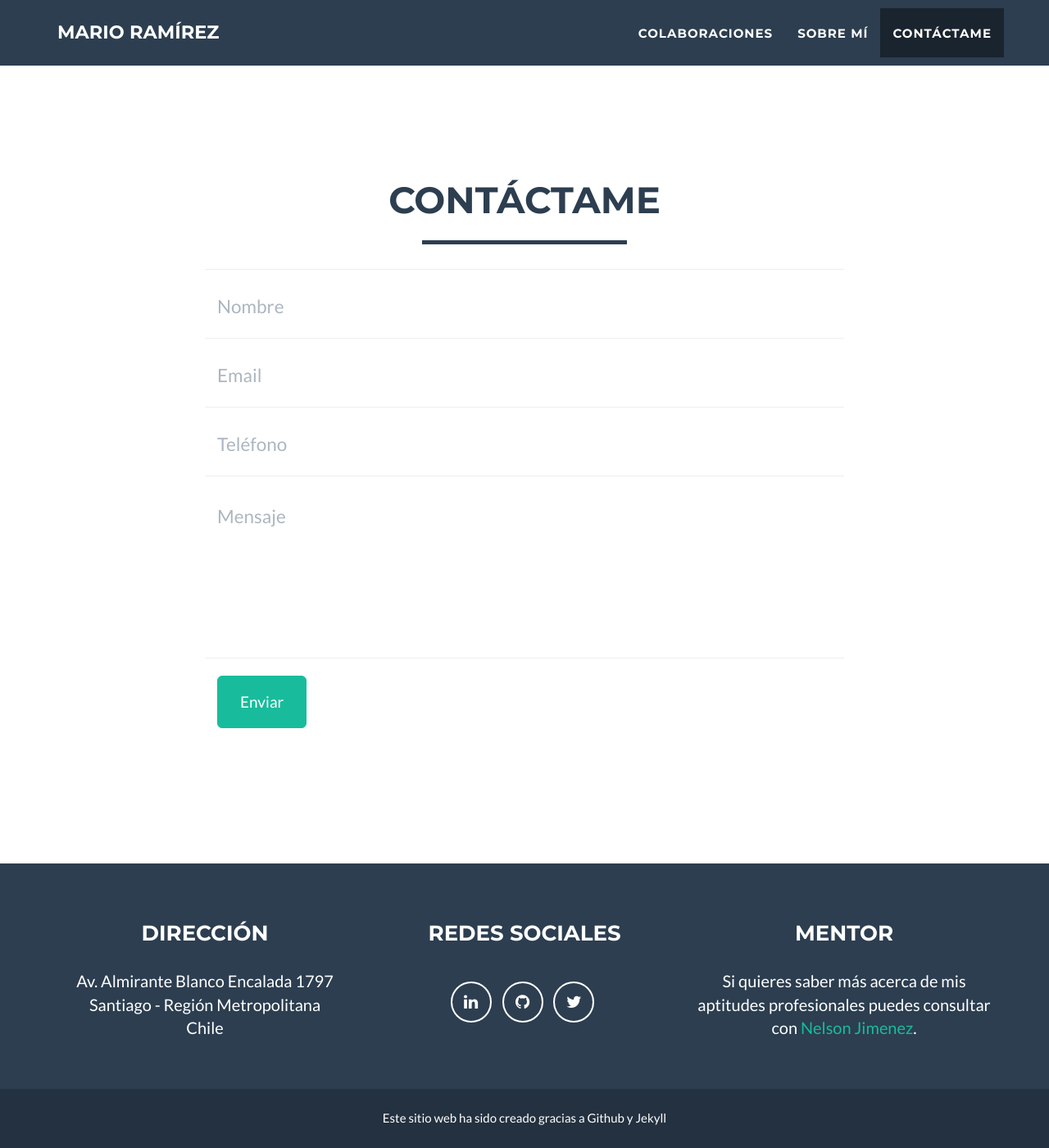
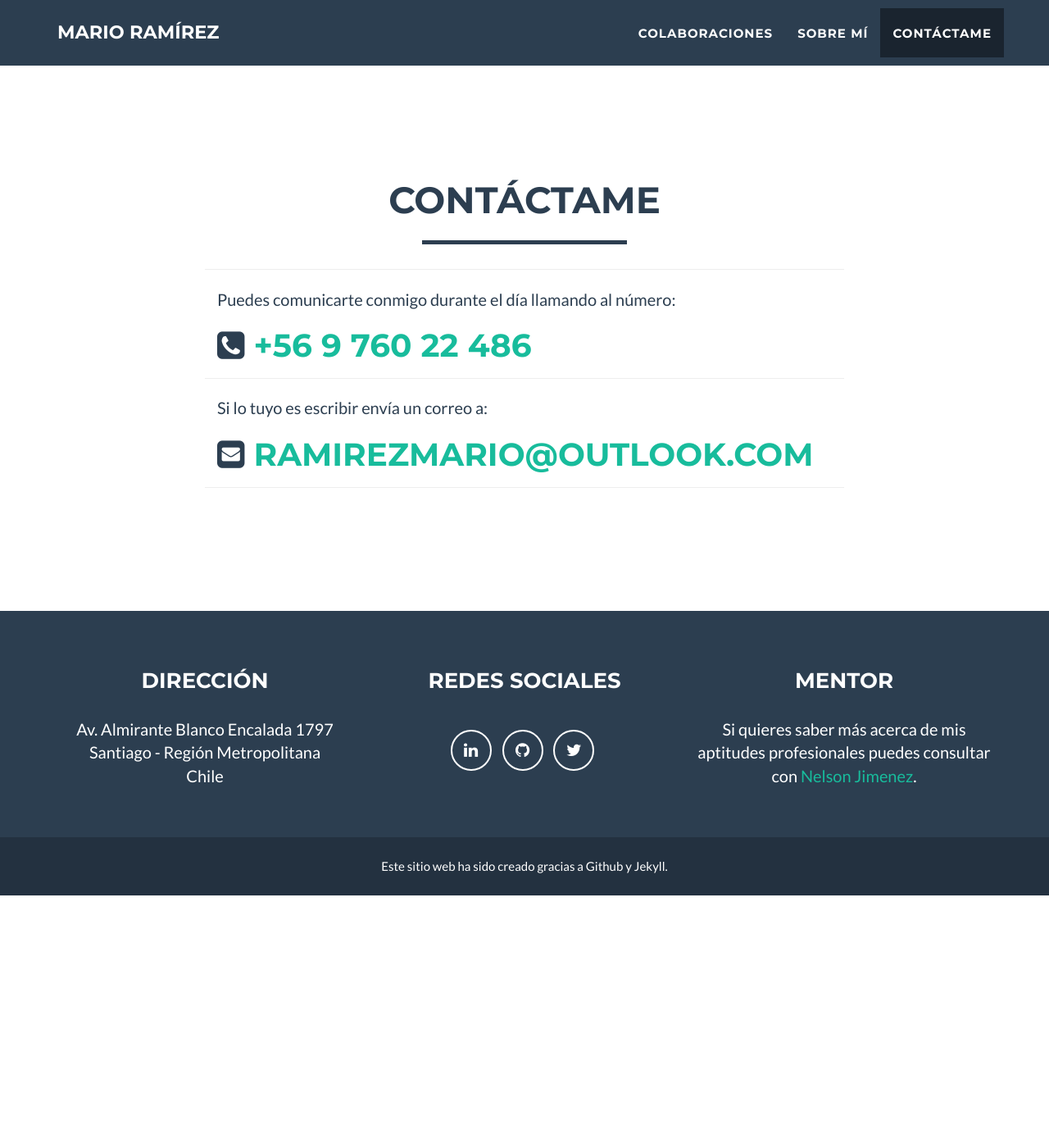
Before and after one commit to MarioRamirez/MarioRamirez.github.io, a Jekyll site: the page built from index.html, in a window 1280 px wide and 1400 px high, scrolled down 2071 px. Shown: the whole window at 82% size. Built offline with Jekyll 4.4.1, drawn with Linux system fonts in a browser that asks for light colours; after the commit the page ends 3163 px from its top, so only the background shows below that.

Commit message:
Add phone and email

```diff
--- a/_includes/contact.html
+++ b/_includes/contact.html
@@ -14,37 +14,17 @@
                     <form name="sentMessage" id="contactForm" novalidate>
                         <div class="row control-group">
                             <div class="form-group col-xs-12 floating-label-form-group controls">
-                                <label>Nombre</label>
-                                <input type="text" class="form-control" placeholder="Nombre" id="name" required data-validation-required-message="Please enter your name.">
-                                <p class="help-block text-danger"></p>
+                                <br/>
+                                <p>Puedes comunicarte conmigo durante el día llamando al número:</p>
+                                <h1><i class="fa fa-phone-square"></i> <a href="tel:+56976022486">+56 9 760 22 486</a></h1>
                             </div>
                         </div>
                         <div class="row control-group">
                             <div class="form-group col-xs-12 floating-label-form-group controls">
-                                <label>Email</label>
-                                <input type="email" class="form-control" placeholder="Email" id="email" required data-validation-required-message="Please enter your email address.">
-                                <p class="help-block text-danger"></p>
-                            </div>
-                        </div>
-                        <div class="row control-group">
-                            <div class="form-group col-xs-12 floating-label-form-group controls">
-                                <label>Teléfono</label>
-                                <input type="tel" class="form-control" placeholder="Teléfono" id="phone" required data-validation-required-message="Please enter your phone number.">
-                                <p class="help-block text-danger"></p>
-                            </div>
-                        </div>
-                        <div class="row control-group">
-                            <div class="form-group col-xs-12 floating-label-form-group controls">
-                                <label>Mensaje</label>
-                                <textarea rows="5" class="form-control" placeholder="Mensaje" id="message" required data-validation-required-message="Please enter a message."></textarea>
-                                <p class="help-block text-danger"></p>
-                            </div>
-                        </div>
-                        <br>
-                        <div id="success"></div>
-                        <div class="row">
-                            <div class="form-group col-xs-12">
-                                <button type="submit" class="btn btn-success btn-lg">Enviar</button>
+                                <br/>
+                                <p>Si lo tuyo es escribir envía un correo a:</p>
+                                <h1><i class="fa fa-envelope-square"></i> <a href="mailto:ramirezmario@outlook.com">ramirezmario@outlook.com</a></h1>
+
                             </div>
                         </div>
                     </form>
--- a/_includes/footer.html
+++ b/_includes/footer.html
@@ -32,7 +32,7 @@
             <div class="container">
                 <div class="row">
                     <div class="col-lg-12">
-                        Este sitio web ha sido creado gracias a {{ site.footer.copyright }}
+                        Este sitio web ha sido creado gracias a {{ site.footer.copyright }}.
                         <!-- 20{{ site.time | date: '%y' }} -->
                     </div>
                 </div>
```
